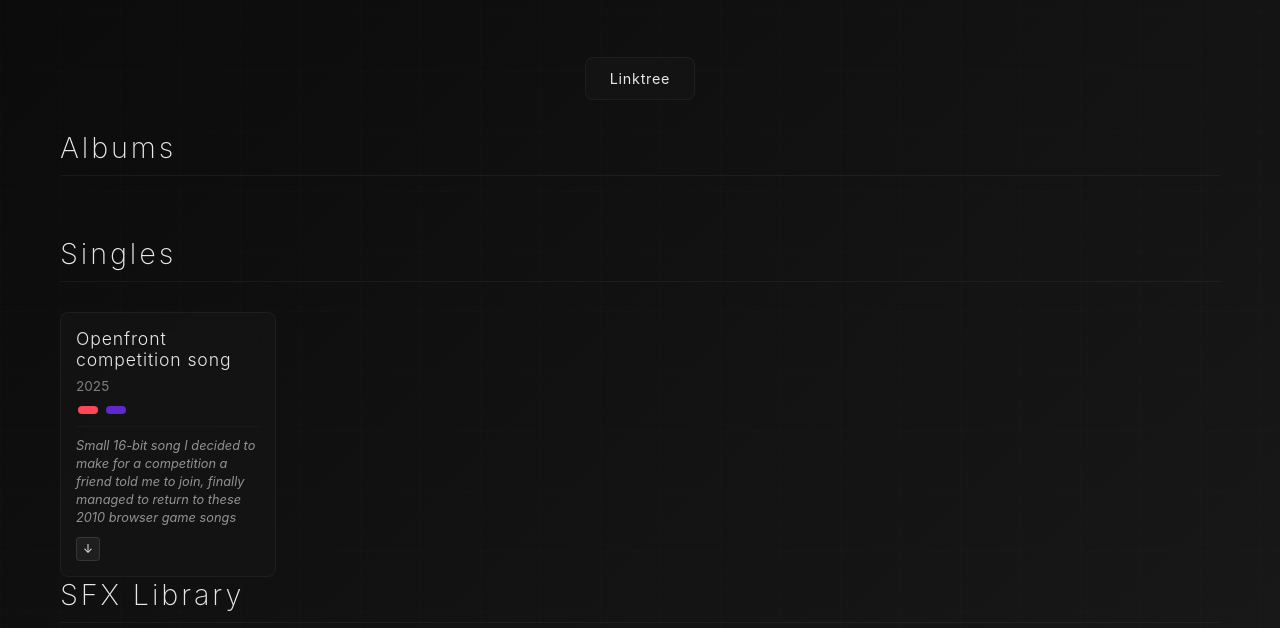
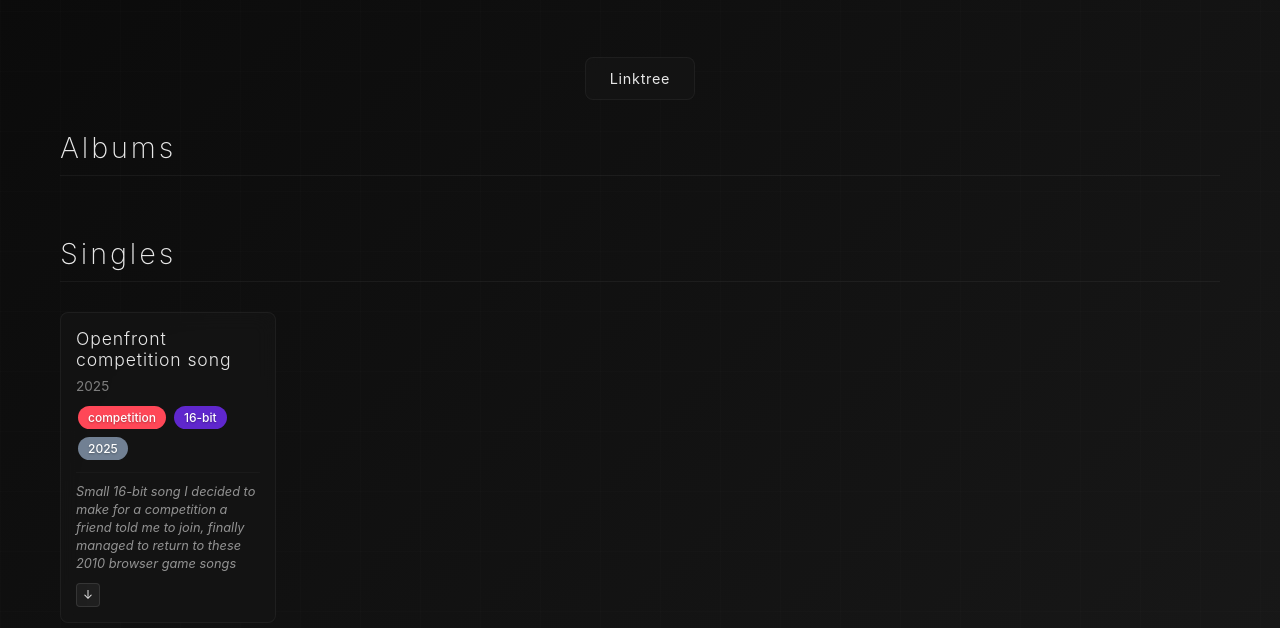
Before and after one commit to diskilt/Music-site, a plain HTML site: page index.html in a window 1280 px wide. Shown: the part 169-797 px from the top of the page. Drawn offline with Linux system fonts and the light colour scheme.

Commit message:
Update index.html
fixed this shit, works now, time to wait until I get home to push this to main

```diff
--- a/index.html
+++ b/index.html
@@ -701,9 +701,11 @@
                     <div class="album-title">Openfront competition song</div>
                     <div class="album-year">2025</div>
                     <div class="tags-container">
-                        <span class="tag tag-red" onclick="toggleTag('competition')"></span>
-                        <span class="tag tag-purple" onclick="toggleTag('16-bit')"></span>
-                        <span class="tag tag-grey" onclick="toggleTag('2025')"></span>
+                        <span class="tag tag-red" onclick="toggleTag('competition')">competition</span>
+                        <span class="tag tag-purple" onclick="toggleTag('16-bit')">16-bit</span>
+                        <span class="tag tag-gray" onclick="toggleTag('2025')">2025</span>
+                        <!-- forgot I wrote this shit as 'gray' not 'grey', god I love the english language. -->
+                        <!-- also I forgot I made it so people install it to play and it only plays it on the website if it's an album XD -->
                     </div>
                     <div class="single-description"> Small 16-bit song I decided to make for a competition a friend told me to join, finally managed to return to these 2010 browser game songs </div>
                     <div class="track-actions" style="margin-top: 10px;">
```
